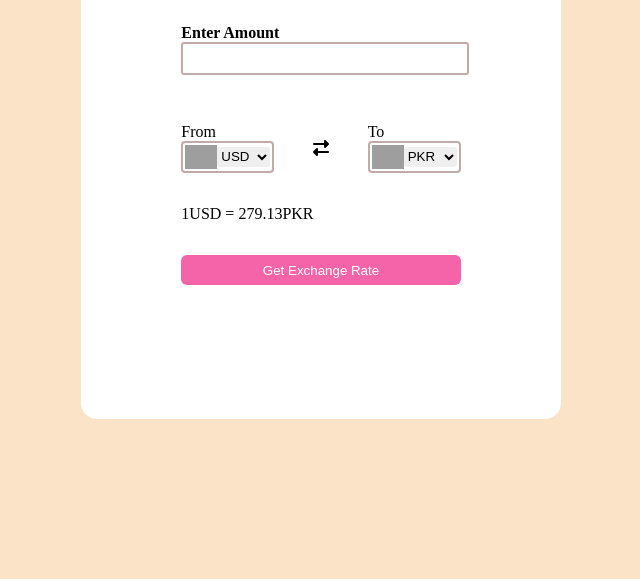
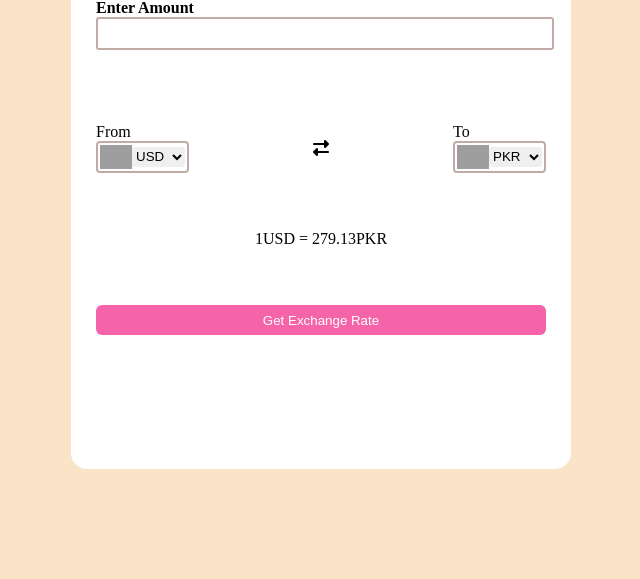
Before and after one commit to Izhan07/currency-converter, a plain HTML site: page index.html in a window 1280 px wide. Shown: the part 221-800 px from the top of the page, without its empty margins (319-959 px from the left). Drawn offline with Linux system fonts and the light colour scheme; grey boxes are pictures that could not be loaded.

Commit message:
Update style.css

```diff
--- a/style.css
+++ b/style.css
@@ -5,8 +5,8 @@
 }
 .main-converter{
     background-color: white;
-    height: 60vh;
-    width: 60vh;
+    height: 580px;
+    width: 500px;
     display: flex;
     justify-content: center;
     border-radius: 16px;
@@ -22,21 +22,27 @@ body{
     min-height: 100vh;
 
 
+
 }
 .converter{
     margin-top: 0px;
     padding-top: 0px;
-
+    width: 90%;
+    display: flex;
+    flex-direction: column;
+    gap: 25px;
+    align-items:center ;
 }
 .amount{
     margin-top: 2rem;
+    width: 100%;
 }
 .country{
     display: flex;
     margin-top: 3rem;
     justify-content: space-between;
     align-items: center;
-
+    width: 100%;
 }
 .select_container img{
     width: 2rem;
@@ -82,3 +88,8 @@ h1{
     cursor: pointer;
 
 }
+@media(max-width:520px){
+    .main-converter{
+        width: 90vw;
+    }
+}
```
